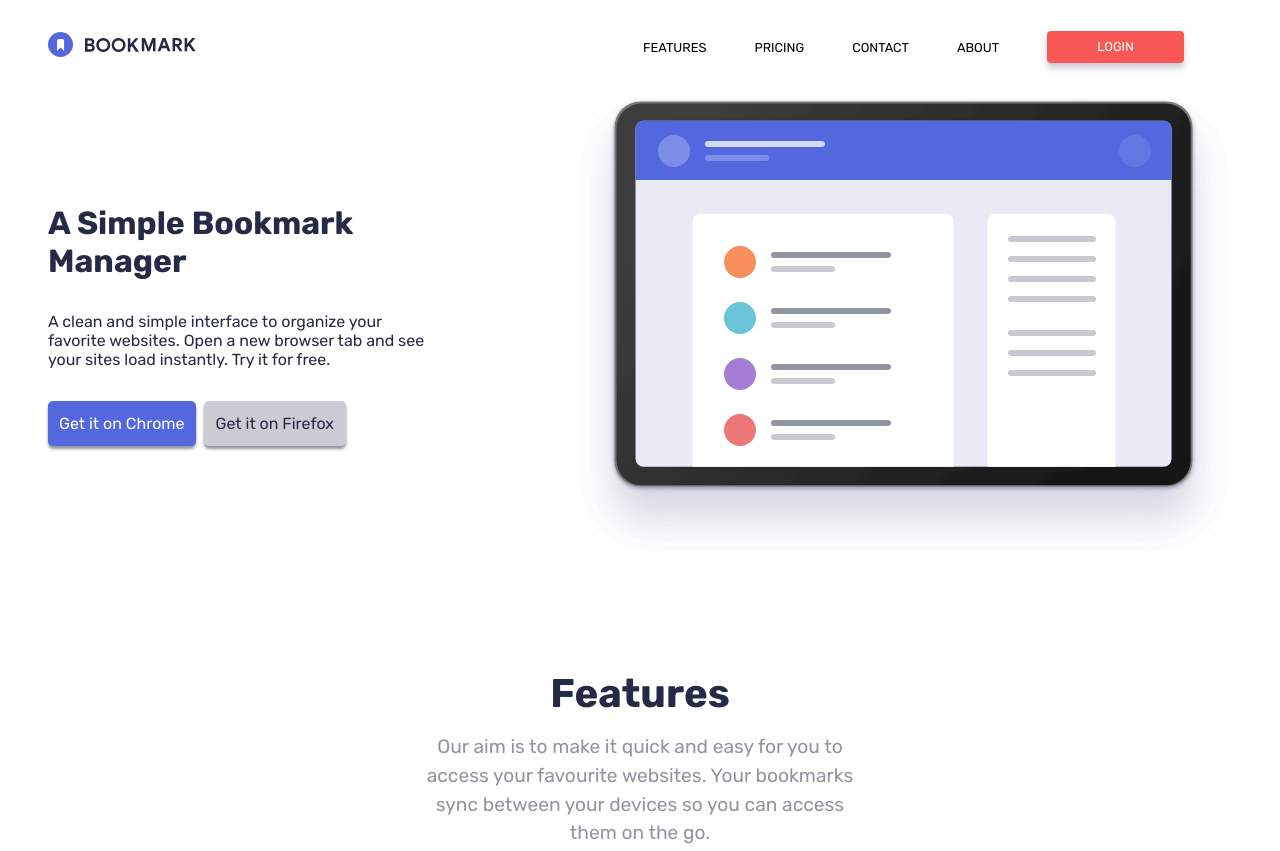
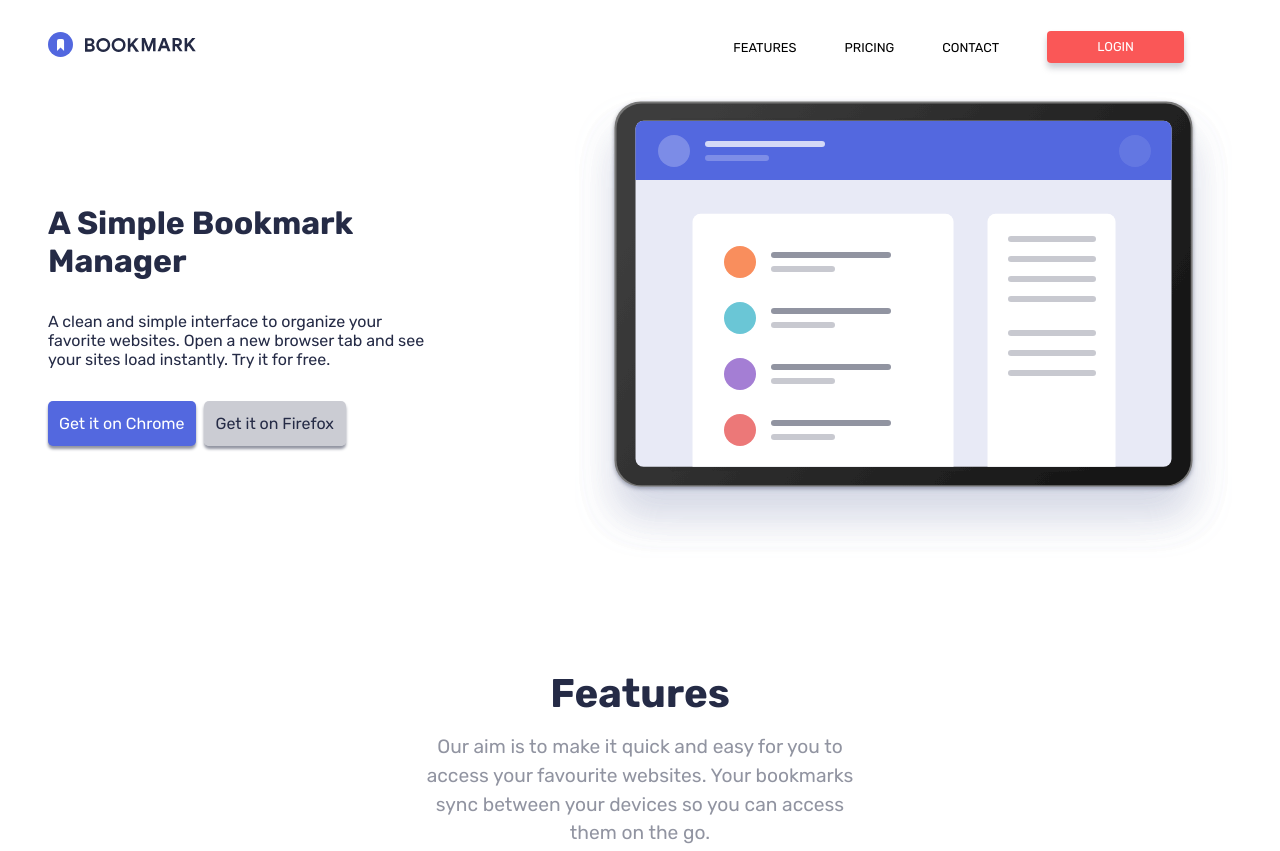
Before and after one commit to olawale-oloye/bookmark, a plain HTML site: page index.html in a window 1280 px wide. Shown: the top 851 px of the page. Drawn offline with nearby package versions, Linux system fonts and the light colour scheme.

Commit message:
revert to old

```diff
--- a/index.html
+++ b/index.html
@@ -37,7 +37,7 @@
         <li><a href="#allFeatures">features</a></li>
         <li><a href="#extension">pricing</a></li>
         <li><a href="#footTop">contact</a></li>
-        <li><a href="/">about</a></li>
+
         <li><a href="#" class="btn_special">login</a></li>
 
         <div class="nav-social">
```
